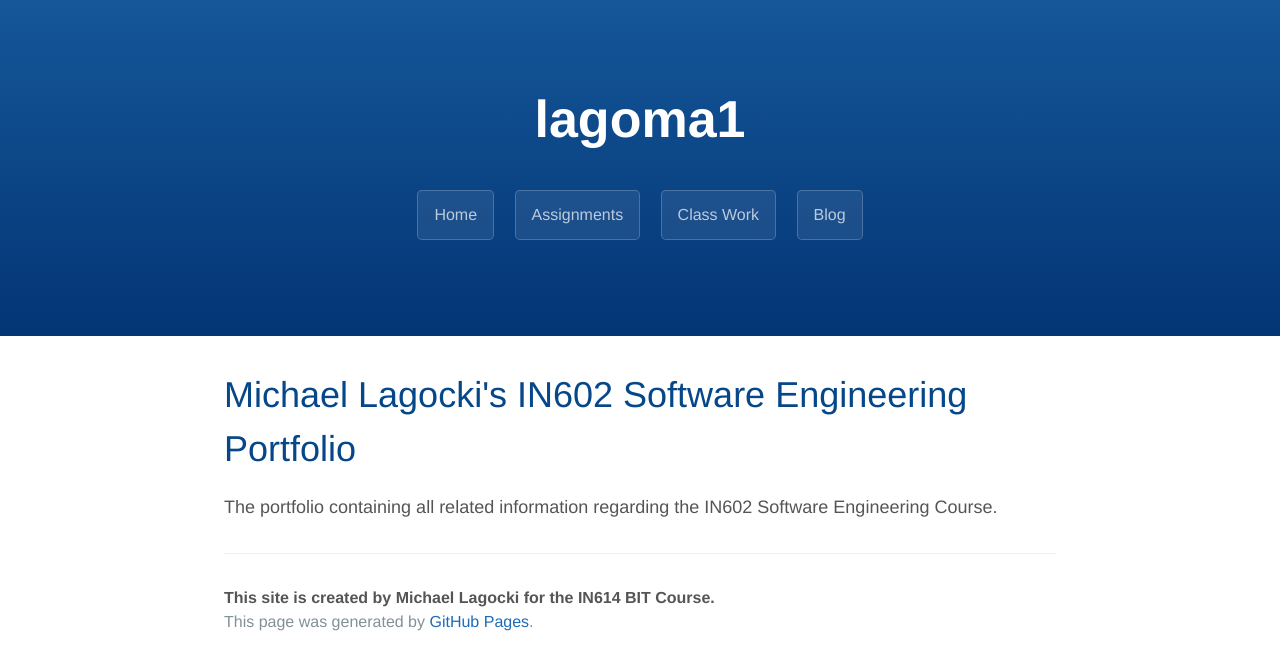
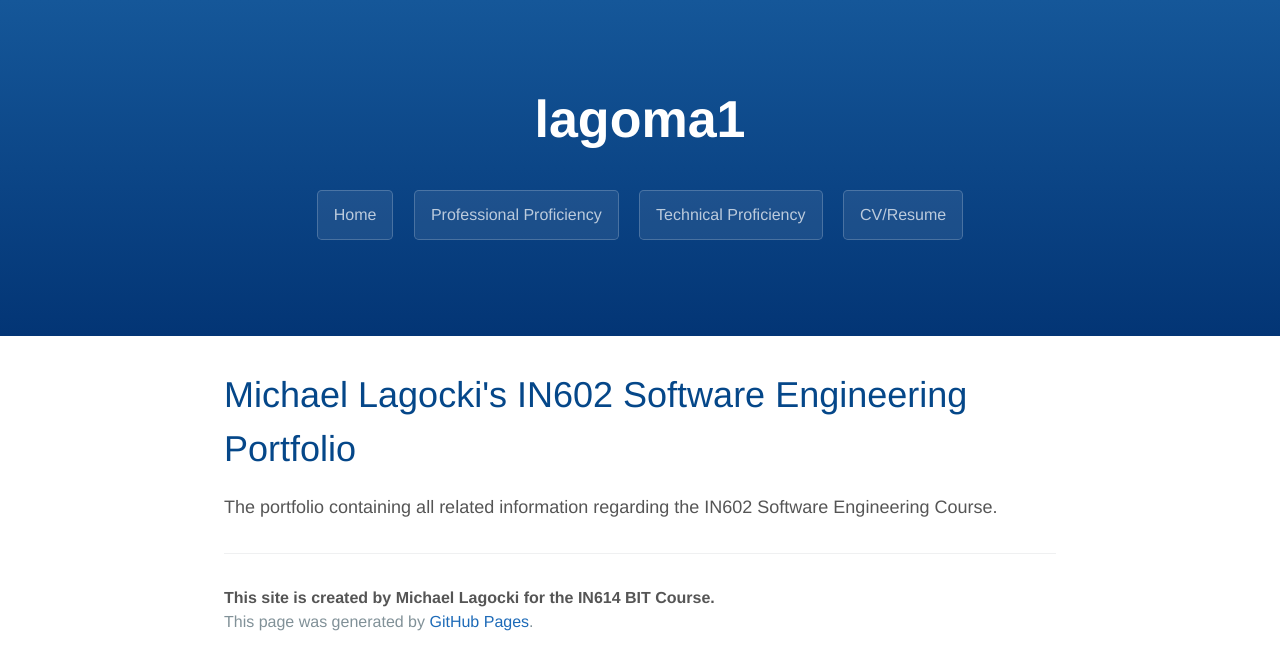
Before and after one commit to kammorne/lagoma1, a Jekyll site: the page built from index.html, in a window 1280 px wide. Shown: the top 670 px of the page. Built offline with Jekyll 4.4.1, drawn with Linux system fonts in a browser that asks for light colours.

Commit message:
Update page-header.html

```diff
--- a/_includes/page-header.html
+++ b/_includes/page-header.html
@@ -2,7 +2,7 @@
   <h1 class="project-name">{{ site.title }}</h1>
   <h2 class="project-tagline">{{ site.tagline }}</h2>
       <a href="/" class="btn">Home</a>
-      <a href="/assignments" class="btn">Assignments</a>
-      <a href="/classwork" class="btn">Class Work</a>
-      <a href="/blog" class="btn">Blog</a>
+      <a href="/professional" class="btn">Professional Proficiency</a>
+      <a href="/technical" class="btn">Technical Proficiency</a>
+      <a href="/cv" class="btn">CV/Resume</a>
 </section>
```
